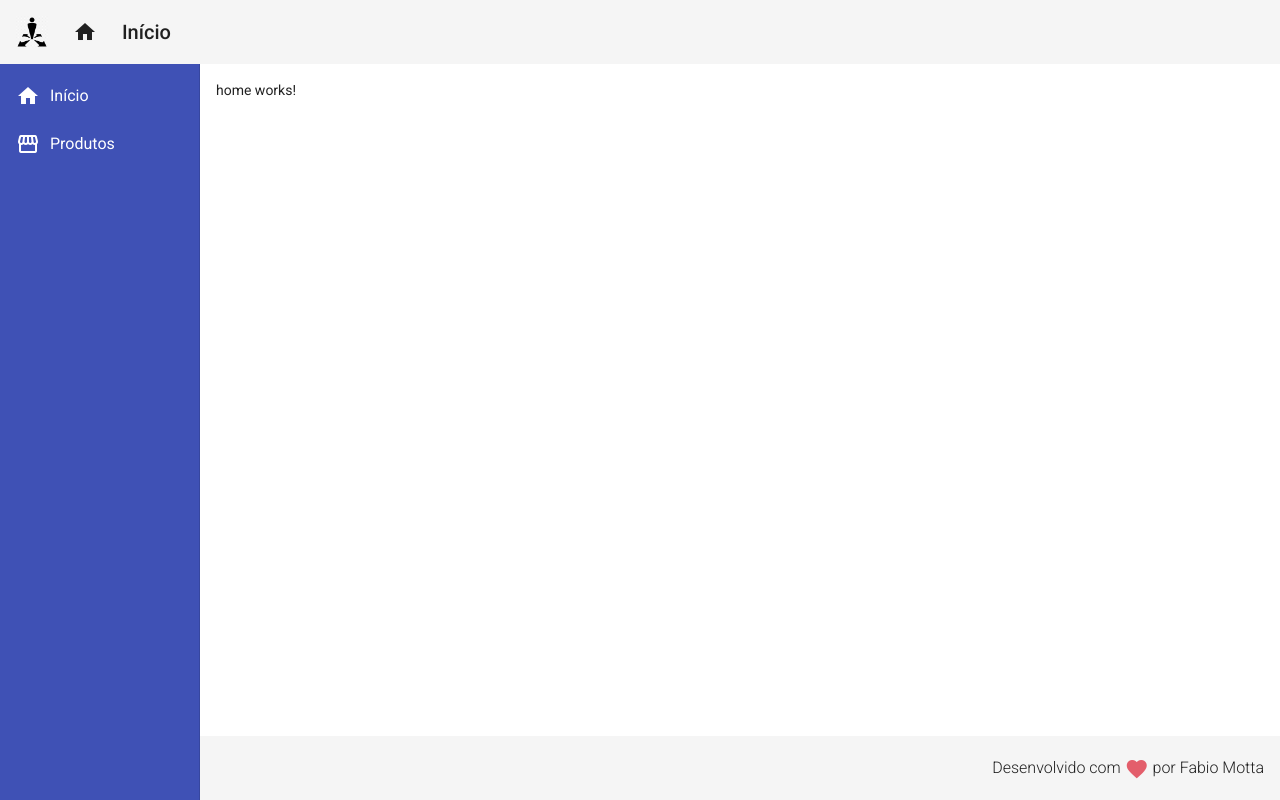
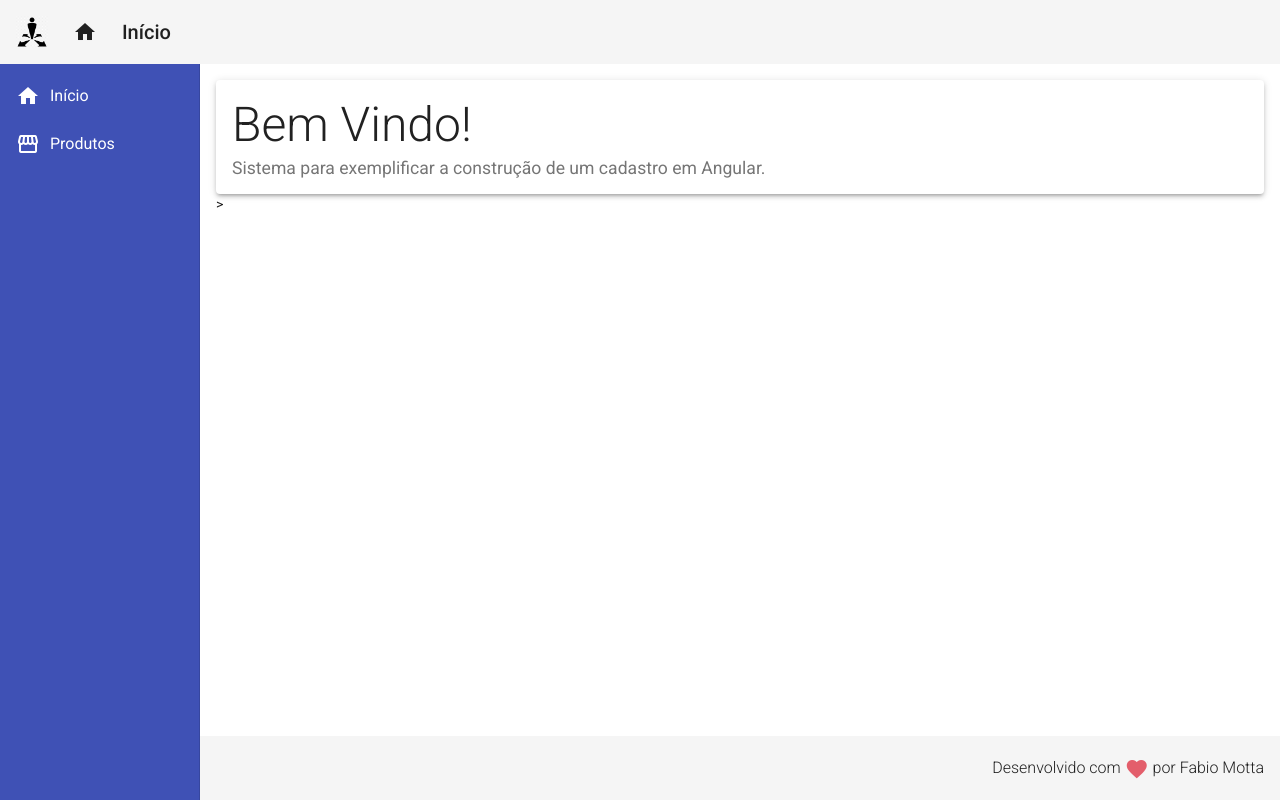
Before and after one commit to fabiomotta0311/allocation_web, an Angular app: page / in a window 1280 px wide. Built offline with nearby package versions, Linux system fonts and the light colour scheme.

Commit message:
home header ok

```diff
--- a/src/app/app.module.ts
+++ b/src/app/app.module.ts
@@ -12,6 +12,7 @@
 
 import { MatSidenavModule } from '@angular/material/sidenav';
 import { MatListModule } from '@angular/material/list';
+import { MatCardModule } from '@angular/material/card';
 import { HomeComponent } from './views/home/home.component';
 @NgModule({
   declarations: [
@@ -27,7 +28,8 @@
     BrowserAnimationsModule,
     MatToolbarModule,
     MatSidenavModule,
-    MatListModule
+    MatListModule,
+    MatCardModule
   ],
   providers: [],
   bootstrap: [AppComponent]
--- a/src/app/views/home/home.component.css
+++ b/src/app/views/home/home.component.css
@@ -0,0 +1,10 @@
+
+.home .title {
+    font-size: 3rem;
+    font-weight: 300;
+    line-height: 1.2;
+}
+
+.home .subtitle {
+    font-size: 1.1rem;
+}
--- a/src/app/views/home/home.component.html
+++ b/src/app/views/home/home.component.html
@@ -1 +1,6 @@
-<p>home works!</p>
+<mat-card class="home mat-elevation-z3">
+    <mat-card-title class="title"> Bem Vindo!</mat-card-title>
+    <mat-card-subtitle class="subtitle">
+        Sistema para exemplificar a construção de um cadastro em Angular.
+    </mat-card-subtitle>
+</mat-card>>
```
